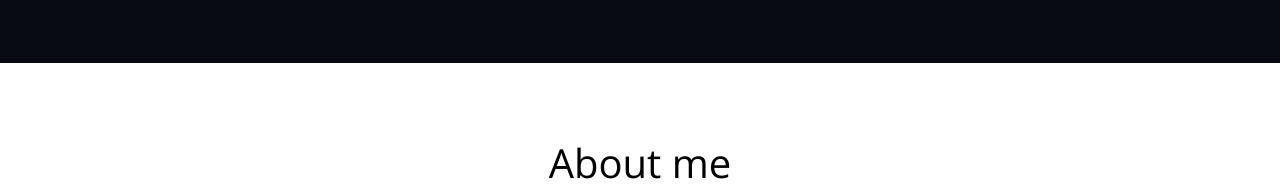
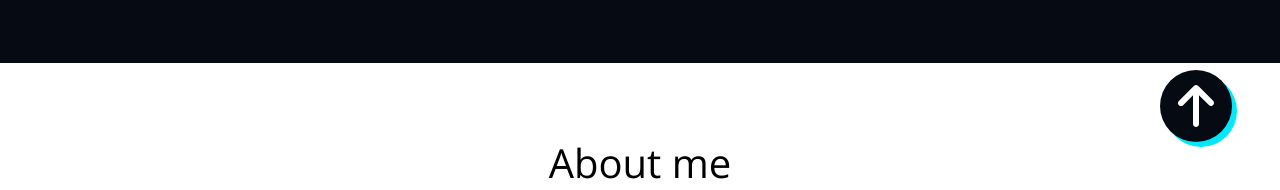
Before and after one commit to WonJun-Yeo/Portfolio, a React (Create React App) app: page / in a window 1280 px wide. Shown: the part 610-800 px from the top of the page. Built offline with nearby package versions, Linux system fonts and the light colour scheme.

Commit message:
add uptotop.css

```diff
--- a/src/components/main/UpToTop.jsx
+++ b/src/components/main/UpToTop.jsx
@@ -1,11 +1,12 @@
 import React from 'react';
+import '../../styles/main/uptotop.css';
 import {FontAwesomeIcon} from "@fortawesome/react-fontawesome";
 import {faArrowUp} from "@fortawesome/free-solid-svg-icons";
 
 const UpToTop = () => {
   return (
       <aside>
-        <a href="src/components#home" title={'up to top'}>
+        <a href="src/components#home" title={'up to top'} className={'arrow-up'}>
           <FontAwesomeIcon icon={faArrowUp} />
         </a>
       </aside>
--- /dev/null
+++ b/src/styles/main/uptotop.css
@@ -0,0 +1,13 @@
+.arrow-up {
+  position: fixed;
+  bottom: 3rem;
+  right: 3rem;
+  font-size: 3rem;
+  width: 4.5rem;
+  height: 4.5rem;
+  line-height: 4.5rem;
+  border-radius: 100%;
+  text-align: center;
+  background-color: var(--color-primary);
+  box-shadow: 5px 5px 0px 0px var(--color-accent);
+}
```
